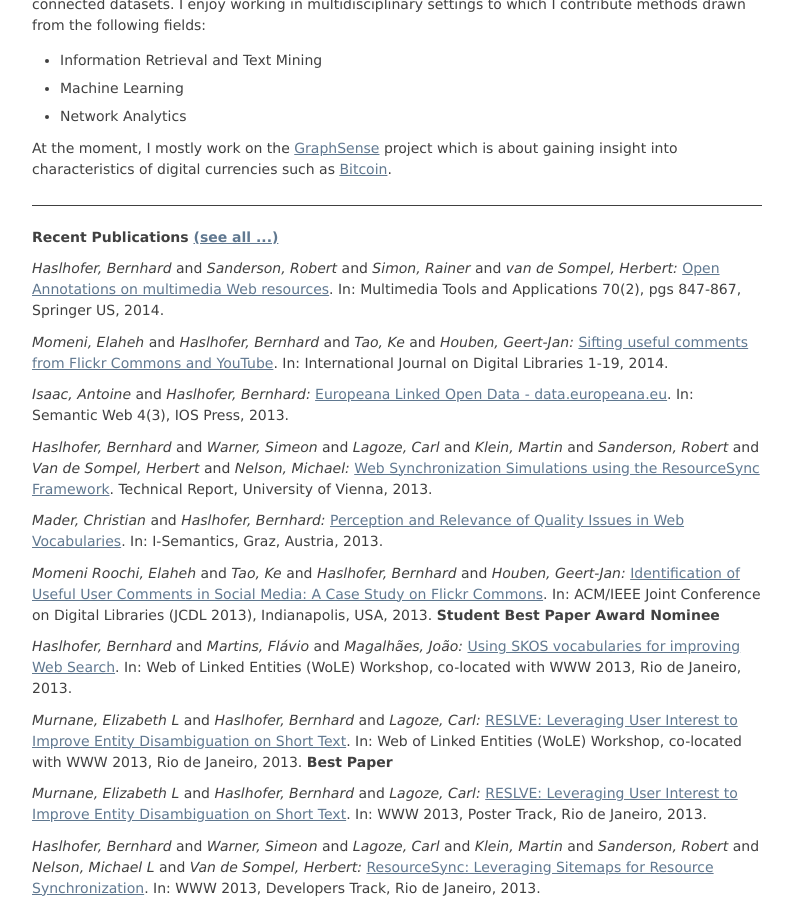
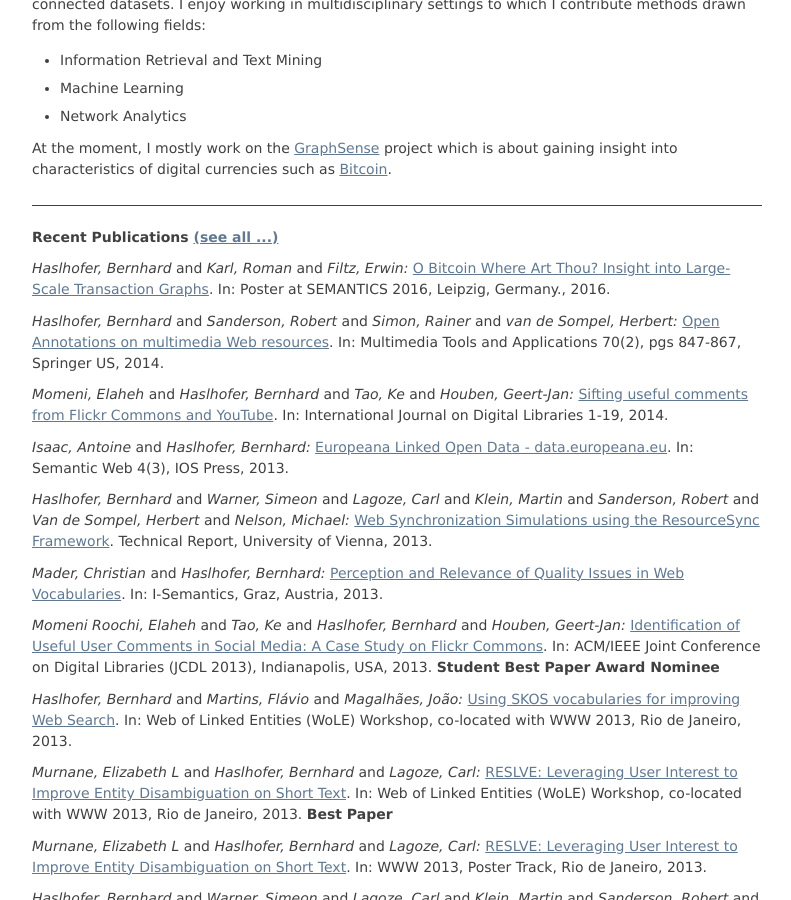
Before and after one commit to behas/behas.github.com, a Jekyll site: the page built from index.html, in a window 1280 px wide and 900 px high, scrolled down 400 px. Shown: the whole window, without its empty margins (243-1034 px from the left). Built offline with Jekyll 4.4.1, drawn with Linux system fonts in a browser that asks for light colours.

Commit message:
add GraphSense poster

```diff
--- a/_data/publications.yml
+++ b/_data/publications.yml
@@ -1,3 +1,10 @@
+# 2016
+- title: "O Bitcoin Where Art Thou? Insight into Large-Scale Transaction Graphs"
+  authors: ["Haslhofer, Bernhard", "Karl, Roman", "Filtz, Erwin"]
+  where: "Poster at SEMANTICS 2016, Leipzig, Germany."
+  year: 2016
+  type: conference
+
 # 2014
 
 - title: "Open Annotations on multimedia Web resources"
```
